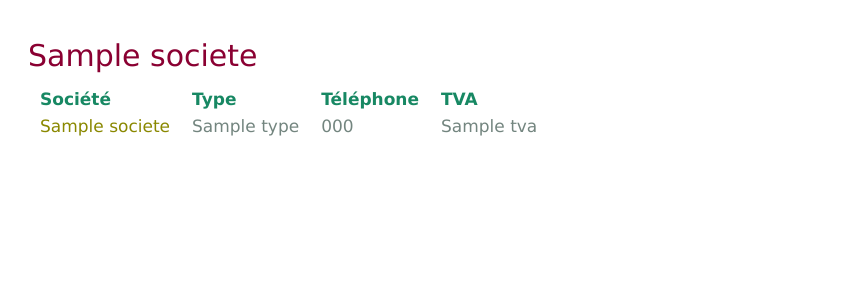
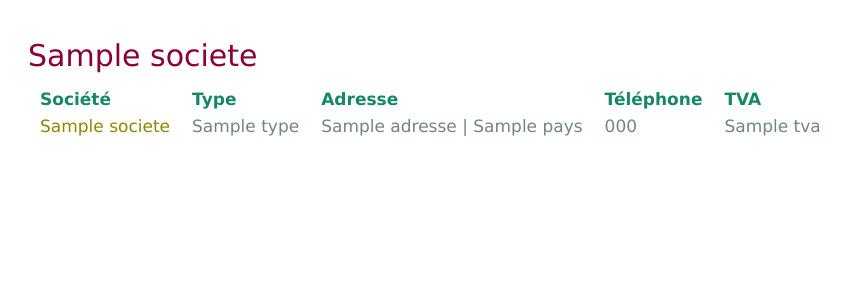
Before and after one commit to ericLavachery/COGIP-app, a PHP site: template view/societes_detail.php in a window 1280 px wide. Shown: the top 300 px of the page, without its empty margins (0-853 px from the left). Run offline with PHP 8.4, Linux system fonts and the light colour scheme; the template is opened without the code that fills it: most values are stand-ins (such as "Sample title", 1, 10 or a date in 2020).

Commit message:
detail société

```diff
--- a/view/societes_detail.php
+++ b/view/societes_detail.php
@@ -12,12 +12,14 @@
         <tr>
             <td class="tabtitle">Société</td>
             <td class="tabtitle">Type</td>
+            <td class="tabtitle">Adresse</td>
             <td class="tabtitle">Téléphone</td>
             <td class="tabtitle">TVA</td>
         </tr>
         <tr>
             <td class="tabrow"><a href="index.php?page=lesboites_detail&id=<?=$societe['id']?>"><?=$societe['nom']?></a></td>
             <td class="tabrow"><?=$societe['type']?></td>
+            <td class="tabrow"><?=$societe['adresse']?> | <?=$societe['pays']?></td>
             <td class="tabrow"><?=$societe['telephone']?></td>
             <td class="tabrow"><?=$societe['tva']?></td>
         </tr>
```
